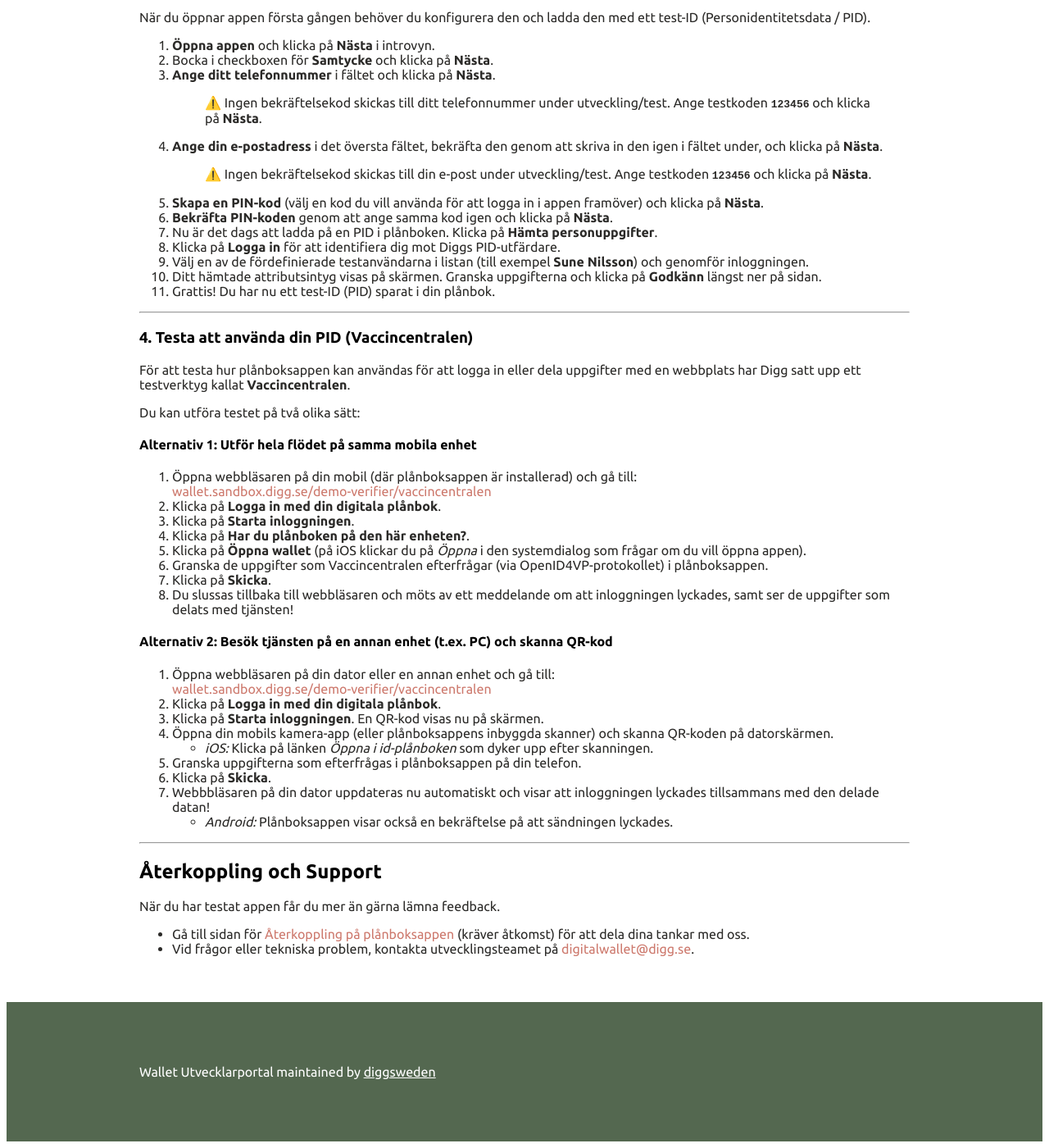
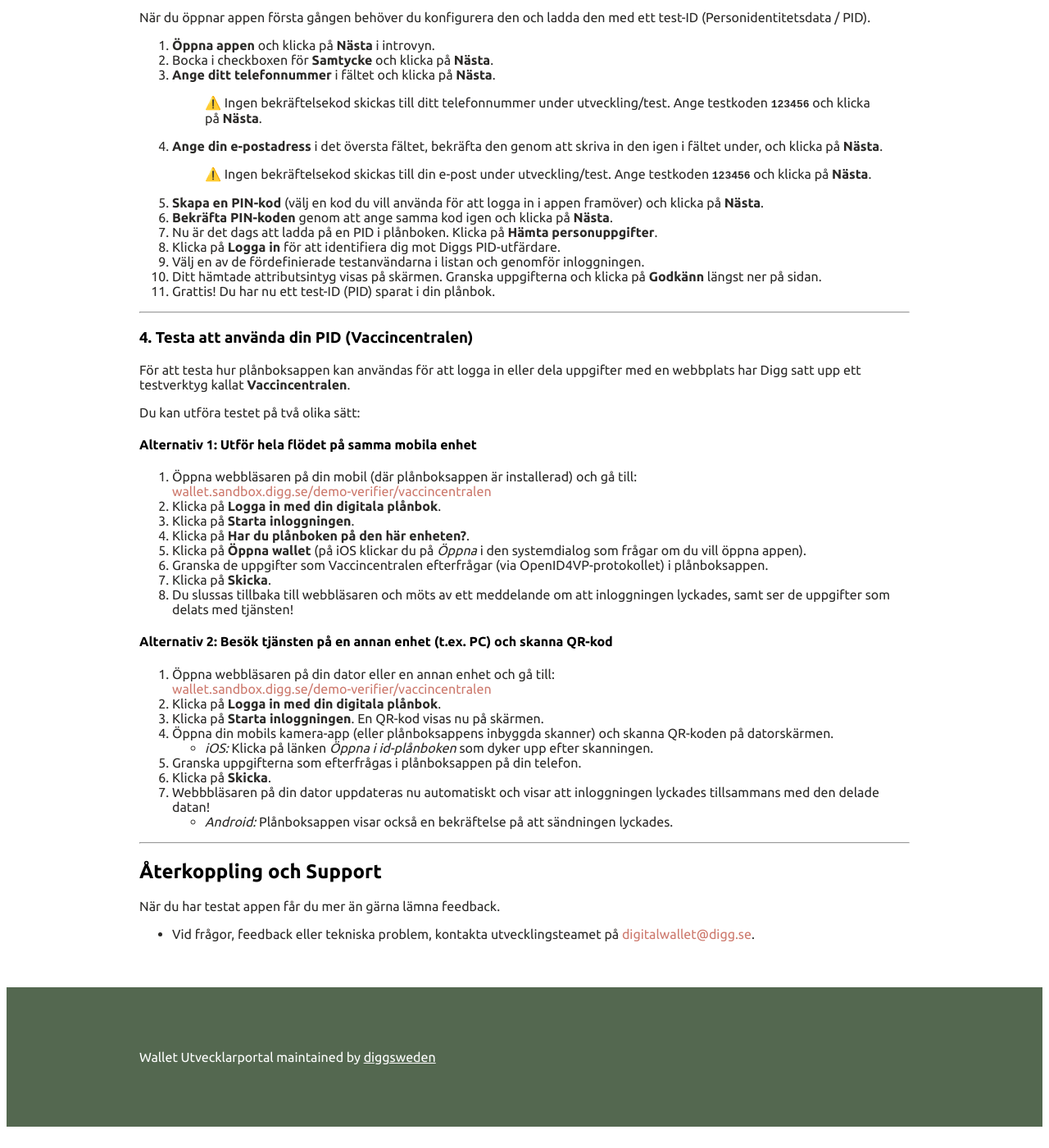
Before and after one commit to diggsweden/wallet-utvecklarportal, a Jekyll site: the page built from pages/prova-planboksappen.md, in a window 1280 px wide and 1400 px high, scrolled down 1246 px. Shown: the whole window at 82% size. Built offline with Jekyll 4.4.1, drawn with Linux system fonts in a browser that asks for light colours.

Commit message:
docs: update test user info and feedback contact
Signed-off-by: Johan Forsman <extern.johan.forsman@digg.se>

```diff
--- a/pages/prova-planboksappen.md
+++ b/pages/prova-planboksappen.md
@@ -69,7 +69,7 @@ När du öppnar appen första gången behöver du konfigurera den och ladda den
 6. **Bekräfta PIN-koden** genom att ange samma kod igen och klicka på **Nästa**.
 7. Nu är det dags att ladda på en PID i plånboken. Klicka på **Hämta personuppgifter**.
 8. Klicka på **Logga in** för att identifiera dig mot Diggs PID-utfärdare.
-9. Välj en av de fördefinierade testanvändarna i listan (till exempel **Sune Nilsson**) och genomför inloggningen.
+9. Välj en av de fördefinierade testanvändarna i listan och genomför inloggningen.
 10. Ditt hämtade attributsintyg visas på skärmen. Granska uppgifterna och klicka på **Godkänn** längst ner på sidan.
 11. Grattis! Du har nu ett test-ID (PID) sparat i din plånbok.
 
@@ -109,5 +109,4 @@ Du kan utföra testet på två olika sätt:
 ## Återkoppling och Support
 
 När du har testat appen får du mer än gärna lämna feedback.
-* Gå till sidan för [Återkoppling på plånboksappen](https://confluence.digg.se/spaces/PTU/pages/24406073/%C3%85terkoppling+p%C3%A5+pl%C3%A5nboksappen) (kräver åtkomst) för att dela dina tankar med oss.
-* Vid frågor eller tekniska problem, kontakta utvecklingsteamet på [digitalwallet@digg.se](mailto:digitalwallet@digg.se).
+* Vid frågor, feedback eller tekniska problem, kontakta utvecklingsteamet på [digitalwallet@digg.se](mailto:digitalwallet@digg.se).
```
Also changed, not shown: pages/onboarding.md (+1 -2 lines).
